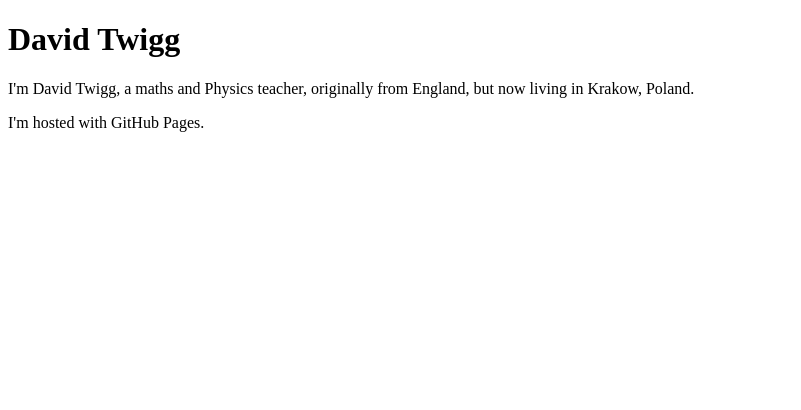
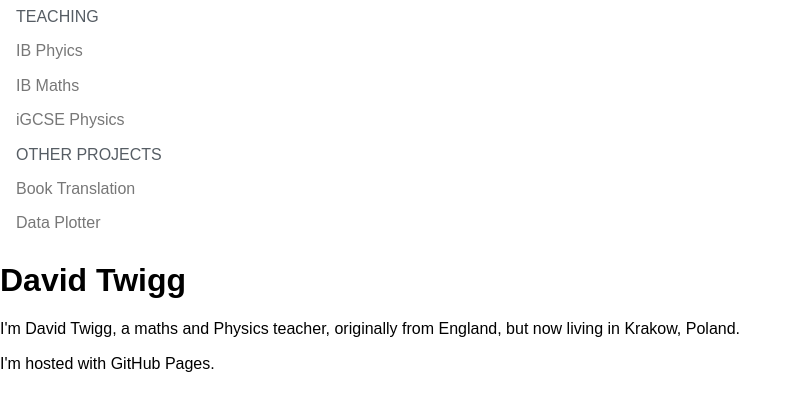
Before and after one commit to DavidTwigg/DavidTwigg.github.io, a plain HTML site: page index.html in a window 1280 px wide. Shown: the whole page, without its empty margins (0-801 px from the left). Drawn offline with nearby package versions, Linux system fonts and the light colour scheme.

Commit message:
Update index.html

```diff
--- a/index.html
+++ b/index.html
@@ -1,8 +1,38 @@
 <!DOCTYPE html>
 <html>
-<body>
+  <link rel="stylesheet" href="https://unpkg.com/purecss@2.1.0/build/pure-min.css" integrity="sha384-yHIFVG6ClnONEA5yB5DJXfW2/KC173DIQrYoZMEtBvGzmf0PKiGyNEqe9N6BNDBH" crossorigin="anonymous">
+<style>
+    .custom-restricted-width {
+        /* To limit the menu width to the content of the menu: */
+        display: inline-block;
+        /* Or set the width explicitly: */
+        /* width: 10em; */
+    }
+</style>
+<div class="pure-menu custom-restricted-width">
+    <span class="pure-menu-heading">Teaching</span>
+    <ul class="pure-menu-list">
+        <li class="pure-menu-item">
+            <a href="#" class="pure-menu-link">IB Phyics</a>
+        </li>
+        <li class="pure-menu-item">
+            <a href="#" class="pure-menu-link">IB Maths</a>
+        </li>
+        <li class="pure-menu-item">
+            <a href="#" class="pure-menu-link">iGCSE Physics</a>
+        </li>
+        <li class="pure-menu-heading">Other Projects</li>
+        <li class="pure-menu-item">
+            <a href="#" class="pure-menu-link">Book Translation</a>
+        </li>
+        <li class="pure-menu-item">
+            <a href="#" class="pure-menu-link">Data Plotter</a>
+        </li>
+    </ul>
+</div>
+  <body>
 <h1>David Twigg</h1>
-I'm David Twigg, a maths and Physics teacher, originally from England, but now living in Krakow, Poland.
+<p>I'm David Twigg, a maths and Physics teacher, originally from England, but now living in Krakow, Poland.</p>
 <p>I'm hosted with GitHub Pages.</p>
 </body>
 </html>
```
